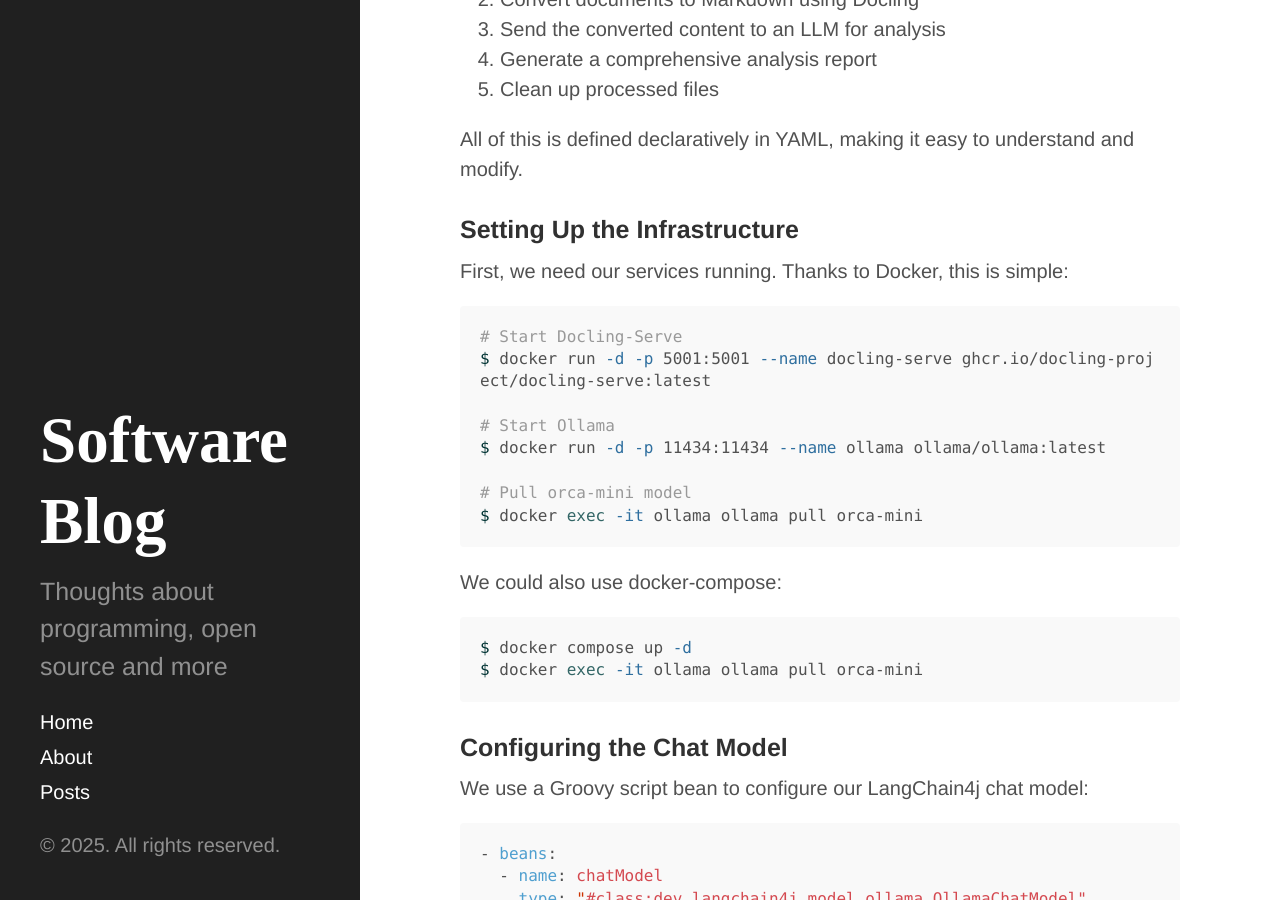
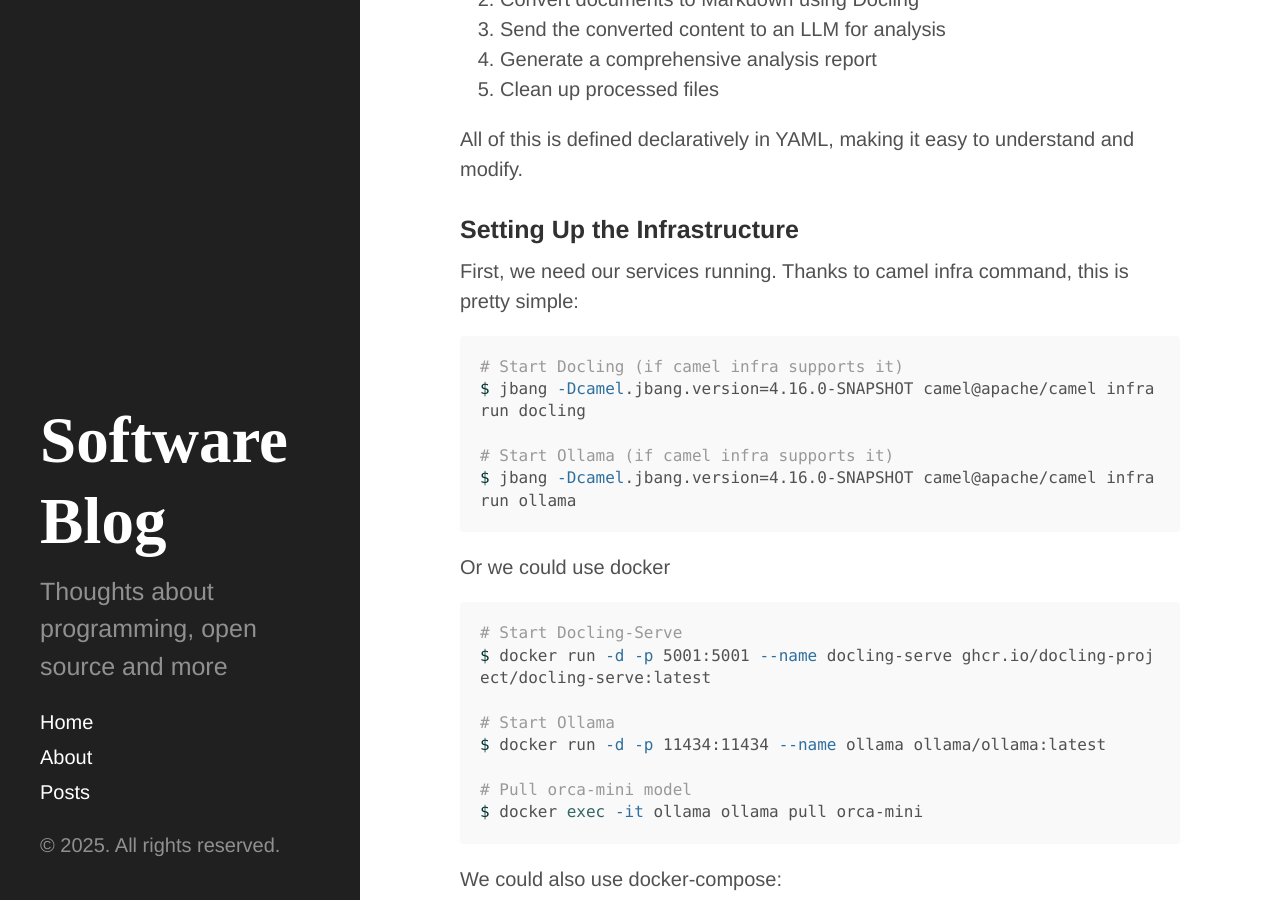
Before and after one commit to oscerd/oscerd.github.io, a Jekyll site: the page built from _posts/2025-10-15-intelligent-document-processing-camel-docling-meet-langchain4j.md, in a window 1280 px wide and 900 px high, scrolled down 2322 px. Built offline with Jekyll 4.4.1, drawn with Linux system fonts in a browser that asks for light colours.

````diff
--- a/_posts/2025-10-15-intelligent-document-processing-camel-docling-meet-langchain4j.md
+++ b/_posts/2025-10-15-intelligent-document-processing-camel-docling-meet-langchain4j.md
@@ -62,7 +62,17 @@
 
 ### Setting Up the Infrastructure
 
-First, we need our services running. Thanks to Docker, this is simple:
+First, we need our services running. Thanks to camel infra command, this is pretty simple:
+
+```shell
+# Start Docling (if camel infra supports it)
+$ jbang -Dcamel.jbang.version=4.16.0-SNAPSHOT camel@apache/camel infra run docling
+
+# Start Ollama (if camel infra supports it)
+$ jbang -Dcamel.jbang.version=4.16.0-SNAPSHOT camel@apache/camel infra run ollama
+```
+
+Or we could use docker
 
 ```shell
 # Start Docling-Serve
````
